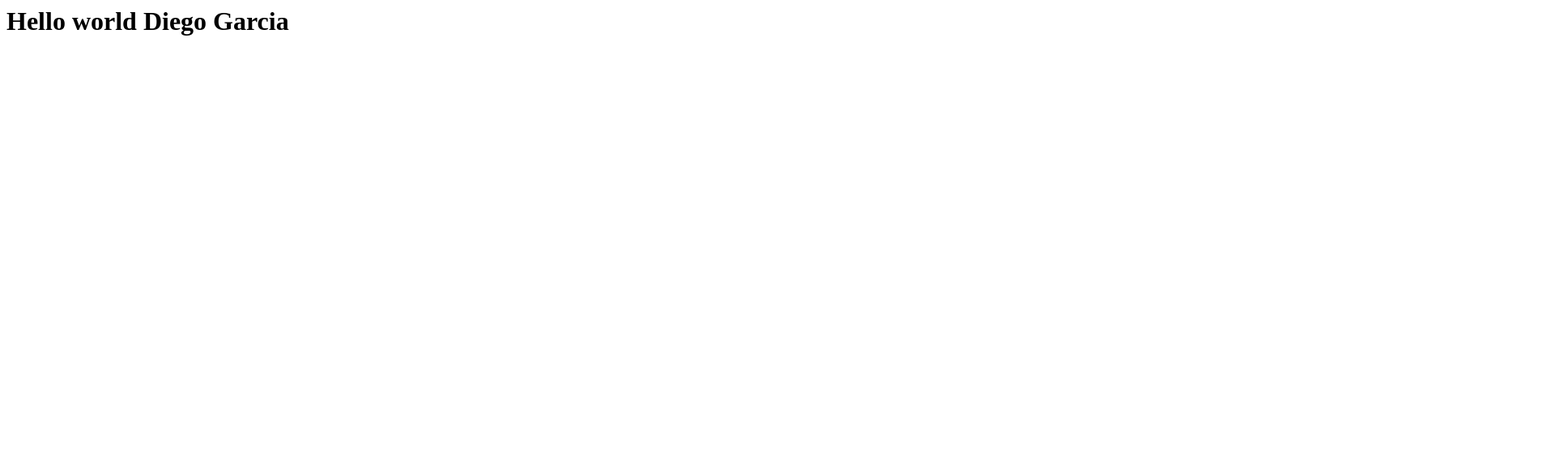
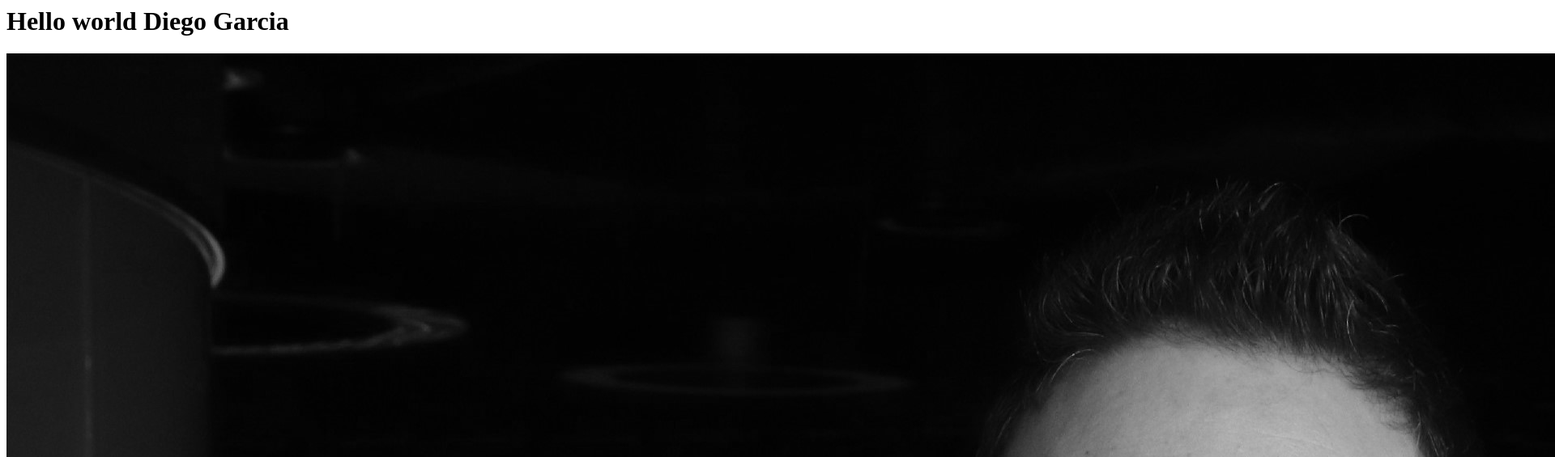
Before and after one commit to dgpuado/dgpuado.github.io, a plain HTML site: page index.html in a window 1280 px wide. Shown: the top 565 px of the page at 81% size, 1920 px wide, since content can reach past the window. Drawn offline with Linux system fonts and the light colour scheme.

Commit message:
second edit

```diff
--- a/index.html
+++ b/index.html
@@ -2,4 +2,5 @@
     <h1>
         Hello world Diego Garcia
     </h1>
+    <div><img src="dg.jpg"></img></div>
 </html>
```
Also changed, not shown: dg.jpg (added).
